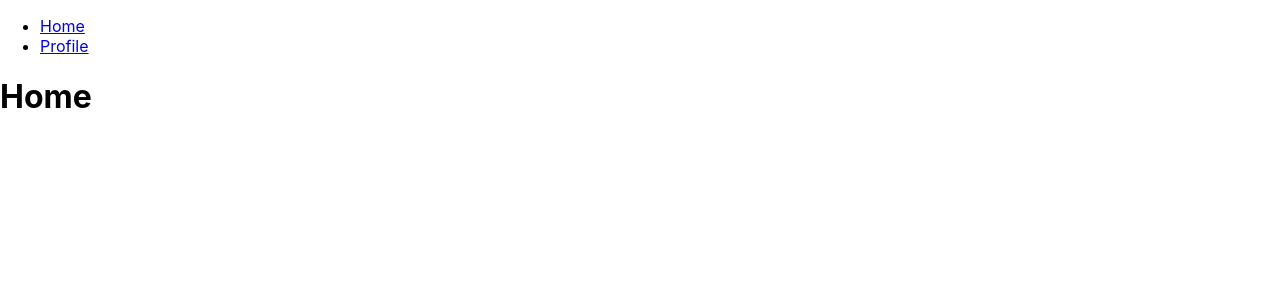
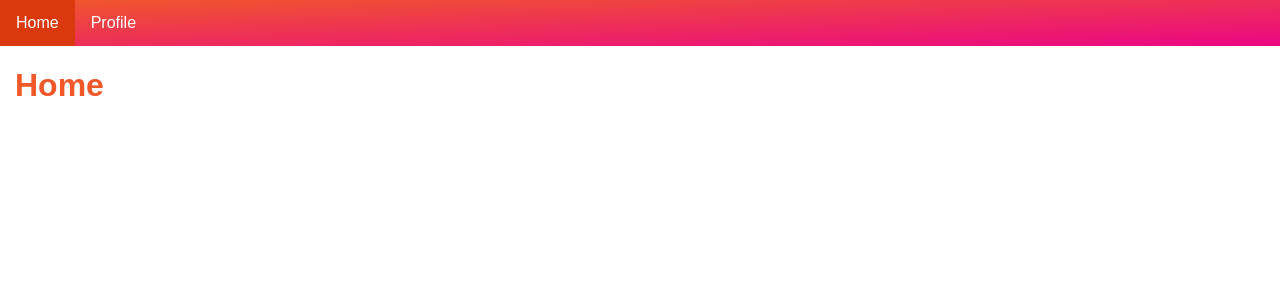
Before and after one commit to brunocalixto/react-auth0, a React (Create React App) app: page / in a window 1280 px wide. Shown: the top 300 px of the page. Built offline with nearby package versions, Linux system fonts and the light colour scheme.

Commit message:
add: style into the nav and app components

```diff
--- a/src/App.js
+++ b/src/App.js
@@ -9,8 +9,10 @@
     return (
       <>
         <Nav />
-        <Route path="/" exact component={Home} />
-        <Route path="/profile" component={Profile} />
+        <div className="body">
+          <Route path="/" exact component={Home} />
+          <Route path="/profile" component={Profile} />
+        </div>
       </>
     );
   }
--- a/src/Nav.js
+++ b/src/Nav.js
@@ -4,6 +4,7 @@
 class Nav extends Component {
   render() {
     return (
+      <nav>
         <ul>
           <li>
             <Link to="/">Home</Link>
@@ -12,6 +13,7 @@
             <Link to="/profile">Profile</Link>
           </li>
         </ul>
+      </nav>
     );
   }
 }
--- a/src/index.css
+++ b/src/index.css
@@ -1,13 +1,53 @@
 body {
   margin: 0;
-  font-family: -apple-system, BlinkMacSystemFont, 'Segoe UI', 'Roboto', 'Oxygen',
-    'Ubuntu', 'Cantarell', 'Fira Sans', 'Droid Sans', 'Helvetica Neue',
-    sans-serif;
-  -webkit-font-smoothing: antialiased;
-  -moz-osx-font-smoothing: grayscale;
+  padding: 0;
+  font-family: sans-serif;
 }
 
-code {
-  font-family: source-code-pro, Menlo, Monaco, Consolas, 'Courier New',
-    monospace;
+.body {
+  margin: 15px;
 }
+
+h1,
+h2,
+h3 {
+  color: #f0582a;
+}
+
+button {
+  margin: 5px;
+}
+
+ul.unstyled {
+  list-style-type: none;
+  margin: 0;
+  padding: 0;
+}
+
+nav ul {
+  list-style-type: none;
+  margin: 0;
+  padding: 0;
+  overflow: hidden;
+  background-image: linear-gradient(to bottom right, #f0582a, #eb0685);
+}
+
+nav li {
+  float: left;
+}
+
+nav li a {
+  display: block;
+  color: white;
+  text-align: center;
+  padding: 14px 16px;
+  text-decoration: none;
+}
+
+nav li a:hover {
+  background-color: #d9390d;
+}
+
+nav button {
+  margin-top: 13px;
+}
```
Lines whose indentation alone changed are shown as unchanged.
